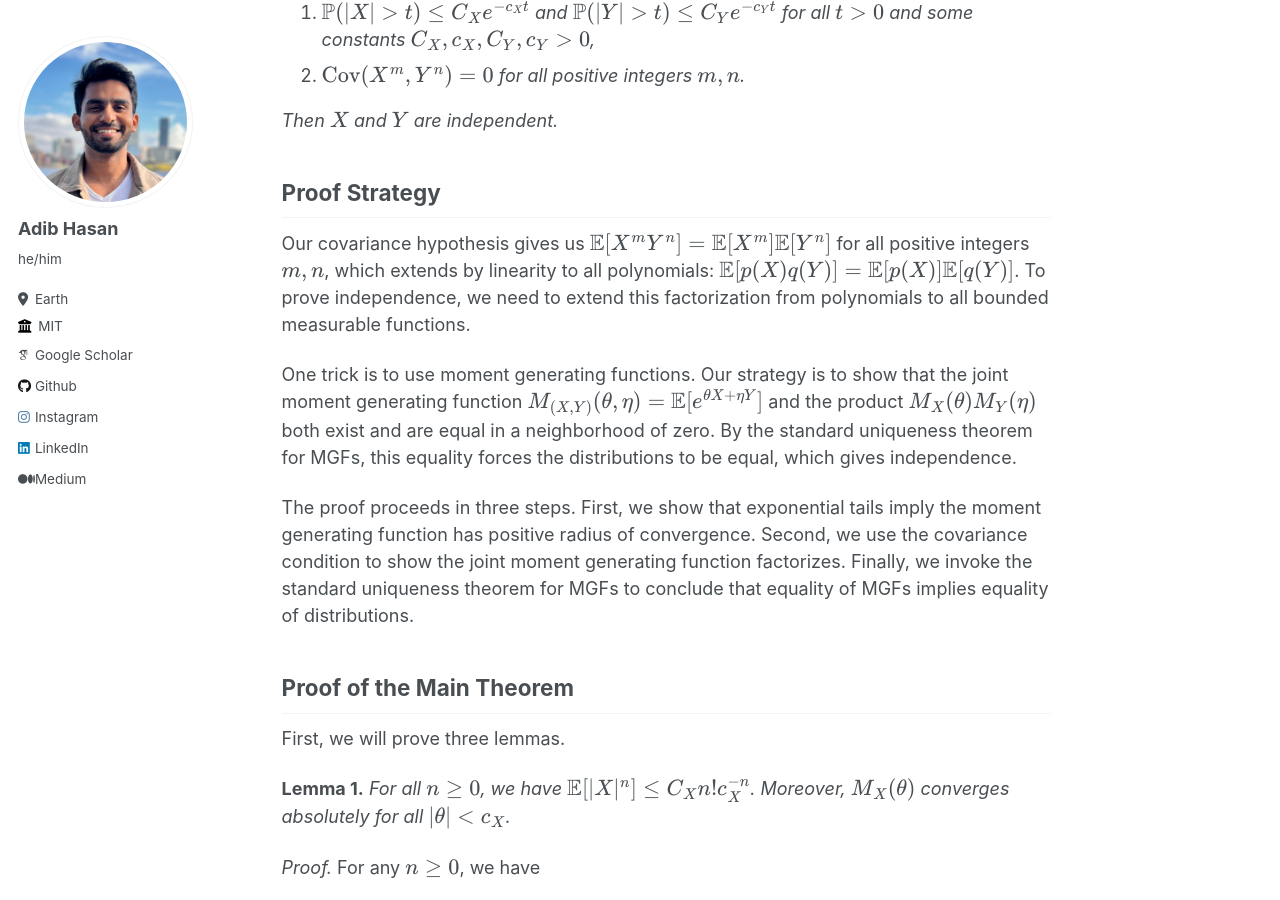
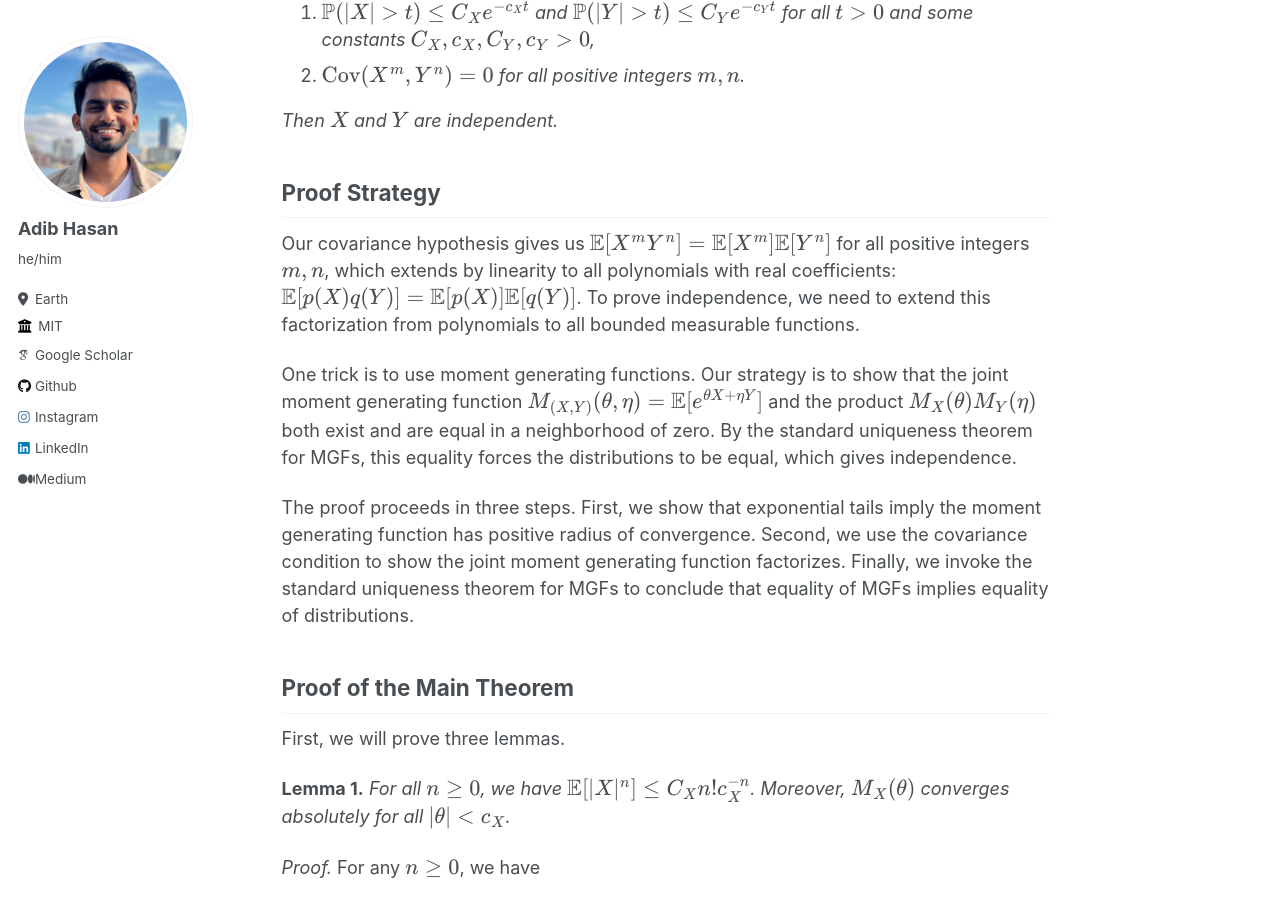
Before and after one commit to Neehan/neehan.github.io, a Jekyll site: the page built from _blog/no-corr-to-independence.md, in a window 1280 px wide and 900 px high, scrolled down 1390 px. Built offline with Jekyll 4.4.1, drawn with Linux system fonts in a browser that asks for light colours; some web fonts are replaced.

```diff
--- a/_blog/no-corr-to-independence.md
+++ b/_blog/no-corr-to-independence.md
@@ -44,7 +44,7 @@ The zero covariance condition $\mathbb E[XY] = \mathbb E[X]\mathbb E[Y]$ only gi
 
 ## Proof Strategy
 
-Our covariance hypothesis gives us $\mathbb E[X^m Y^n] = \mathbb E[X^m]\mathbb E[Y^n]$ for all positive integers $m,n$, which extends by linearity to all polynomials: $\mathbb E[p(X)q(Y)] = \mathbb E[p(X)]\mathbb E[q(Y)]$. To prove independence, we need to extend this factorization from polynomials to all bounded measurable functions.
+Our covariance hypothesis gives us $\mathbb E[X^m Y^n] = \mathbb E[X^m]\mathbb E[Y^n]$ for all positive integers $m,n$, which extends by linearity to all polynomials with real coefficients: $\mathbb E[p(X)q(Y)] = \mathbb E[p(X)]\mathbb E[q(Y)]$. To prove independence, we need to extend this factorization from polynomials to all bounded measurable functions.
 
 One trick is to use moment generating functions. Our strategy is to show that the joint moment generating function $M\_{(X,Y)}(\theta,\eta) = \mathbb E[e^{\theta X + \eta Y}]$ and the product $M\_X(\theta) M\_Y(\eta)$ both exist and are equal in a neighborhood of zero. By the standard uniqueness theorem for MGFs, this equality forces the distributions to be equal, which gives independence.
 
```
Also changed, not shown: other parts of _blog/no-corr-to-independence.md (+1 -1 lines).
